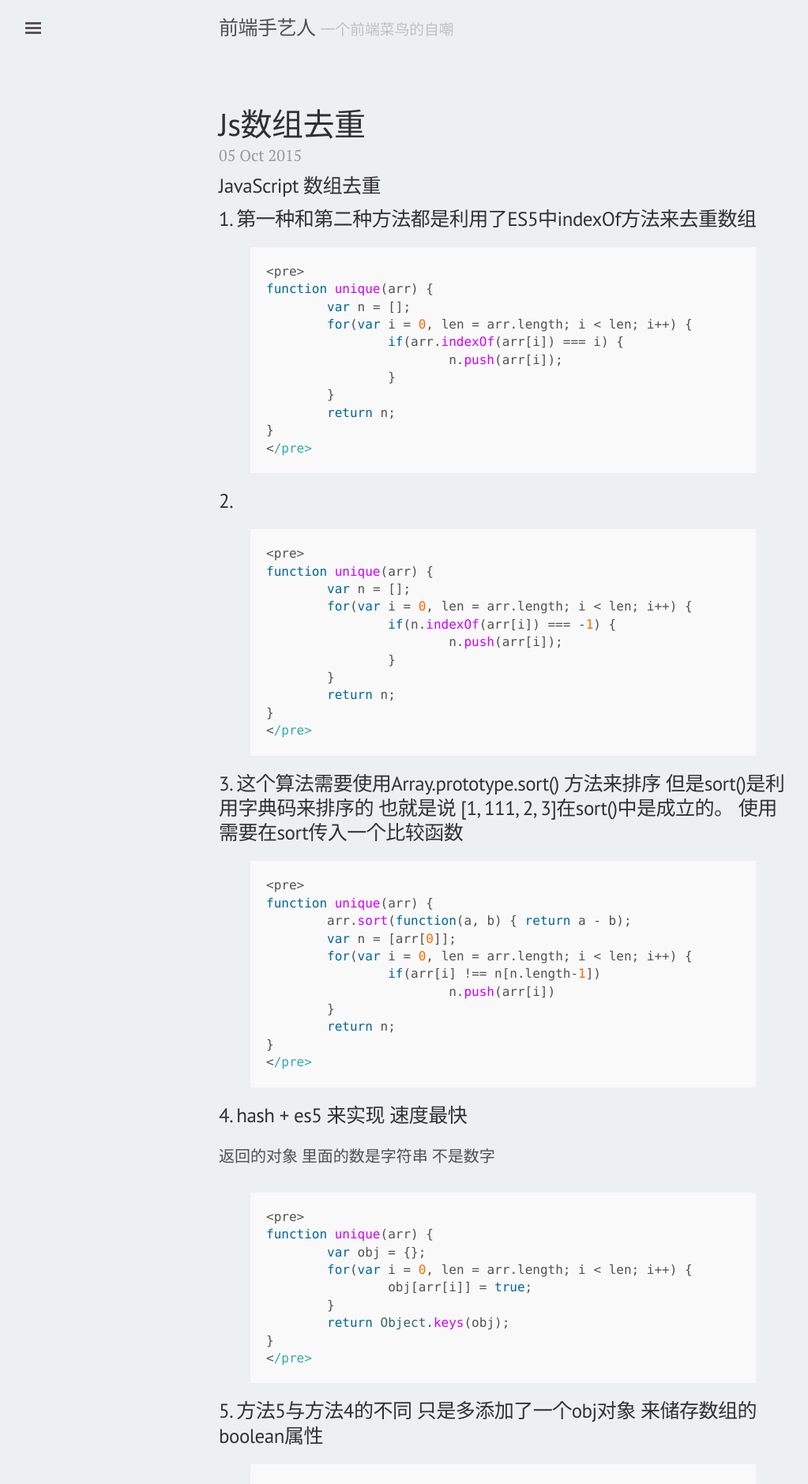
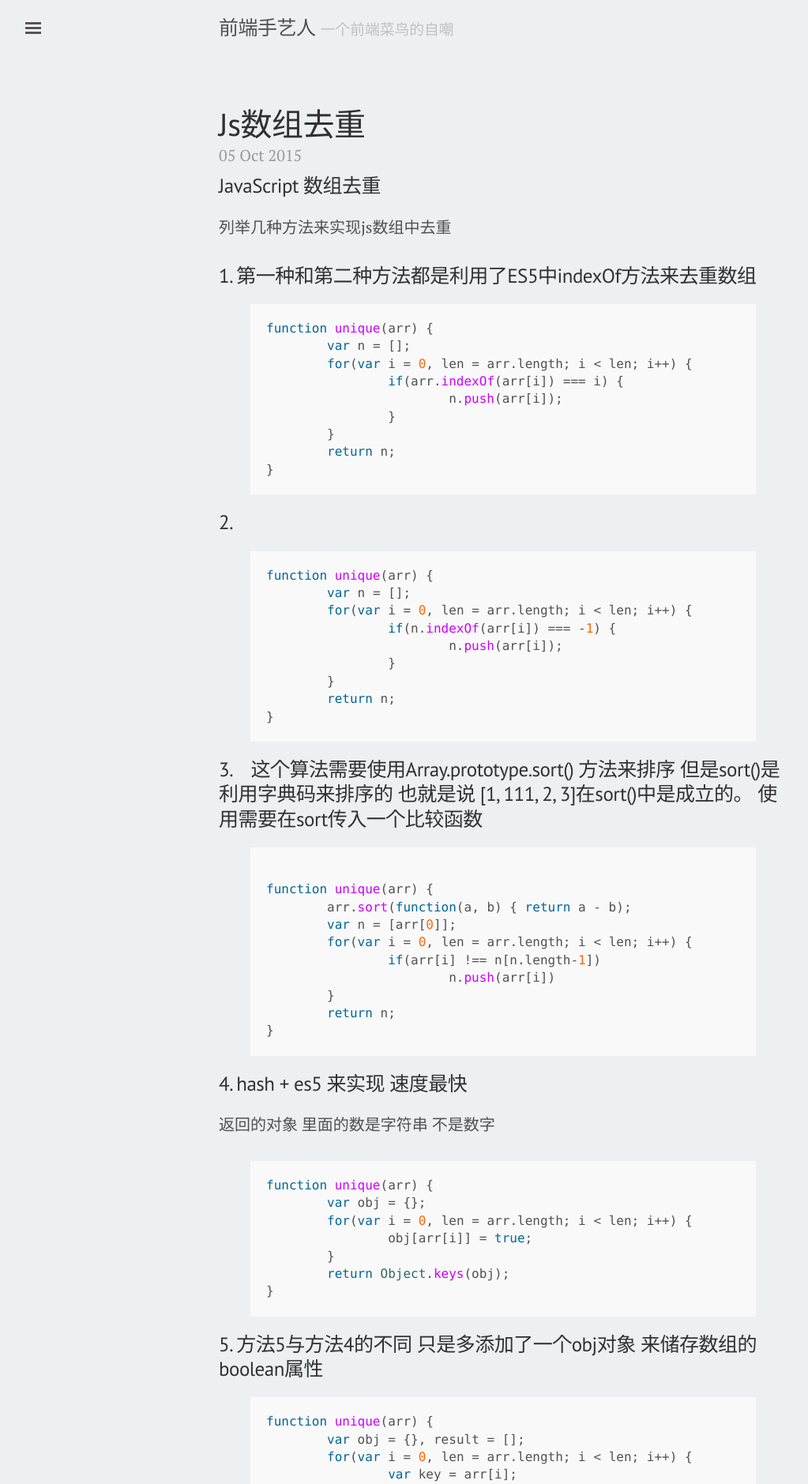
Before and after one commit to wohaiwo/wohaiwo.github.io, a Jekyll site: the page built from _posts/2015-10-05-数组去重.md, in a window 1280 px wide. Shown: the top 1879 px of the page at 79% size, without its empty margins (3-1026 px from the left). Built offline with Jekyll 4.4.1, drawn with Linux system fonts in a browser that asks for light colours; some of the changed text lies outside the part shown.

Commit message:
upload some title

```diff
--- a/_posts/2015-10-05-数组去重.md
+++ b/_posts/2015-10-05-数组去重.md
@@ -6,11 +6,11 @@ title: Js数组去重
 
 ###  JavaScript 数组去重
 
+列举几种方法来实现js数组中去重
 
 ### 1. 第一种和第二种方法都是利用了ES5中indexOf方法来去重数组
 
 {% highlight js %}
-<pre>
 function unique(arr) {
 	var n = [];
 	for(var i = 0, len = arr.length; i < len; i++) {
@@ -20,14 +20,12 @@ function unique(arr) {
 	}
 	return n;
 }
-</pre>
 {% endhighlight %}
 
 
 ### 2.
 
 {% highlight js %}
-<pre>
 function unique(arr) {
 	var n = [];
 	for(var i = 0, len = arr.length; i < len; i++) {
@@ -37,13 +35,11 @@ function unique(arr) {
 	}
 	return n;
 }
-</pre>
 {% endhighlight  %}
 
-### 3. 这个算法需要使用Array.prototype.sort() 方法来排序 但是sort()是利用字典码来排序的 也就是说  [1, 111, 2, 3]在sort()中是成立的。 使用需要在sort传入一个比较函数
+### 3.　这个算法需要使用Array.prototype.sort() 方法来排序 但是sort()是利用字典码来排序的 也就是说  [1, 111, 2, 3]在sort()中是成立的。 使用需要在sort传入一个比较函数
 
 {% highlight js %}
-<pre>
 function unique(arr) {
 	arr.sort(function(a, b) { return a - b);
 	var n = [arr[0]];
@@ -53,14 +49,12 @@ function unique(arr) {
 	}
 	return n;
 }
-</pre>
 {% endhighlight %}
 
 ### 4. hash + es5 来实现  速度最快
 返回的对象 里面的数是字符串 不是数字
 
 {% highlight js %}
-<pre>
 function unique(arr) {
 	var obj = {};
 	for(var i = 0, len = arr.length; i < len; i++) {
@@ -68,13 +62,11 @@ function unique(arr) {
 	}
 	return Object.keys(obj);
 }
-</pre>
 {% endhighlight  %}
 
 ### 5. 方法5与方法4的不同 只是多添加了一个obj对象 来储存数组的boolean属性
 
 {% highlight js %}
-<pre>
 function unique(arr) {
 	var obj = {}, result = [];
 	for(var i = 0, len = arr.length; i < len; i++) {
@@ -86,13 +78,11 @@ function unique(arr) {
 	}
 	return result;
 }
-</pre>
 {% endhighlight %}
 
 ### 6. 该算法实现比较乱 不利于了解
 
 {% highlight js %}
-<pre>
 function unique(arr) {
 	var n = [];
 	for(var i = 0, len = arr.length; i < len; i++) {
@@ -104,5 +94,4 @@ function unique(arr) {
 	}
 	return n;
 }
-</pre>
 {% endhighlight %}
--- a/public/css/poole.css
+++ b/public/css/poole.css
@@ -344,6 +344,7 @@ tbody tr:nth-child(odd) th {
   padding: 12px 6px;
   margin-bottom: 5em;
   overflow: hidden;
+  box-shadow: 0 5px 10px rbga(0, 0, 0, 0.5);
 }
 
 /* Blog post or page title */
```
Also changed, not shown: _posts/2015-9-28-git基本教程.md (+2 -2 lines), _posts/2015-9-29-浏览器如何渲染.md (+4 -4 lines), about.md (+1 -0 lines).
